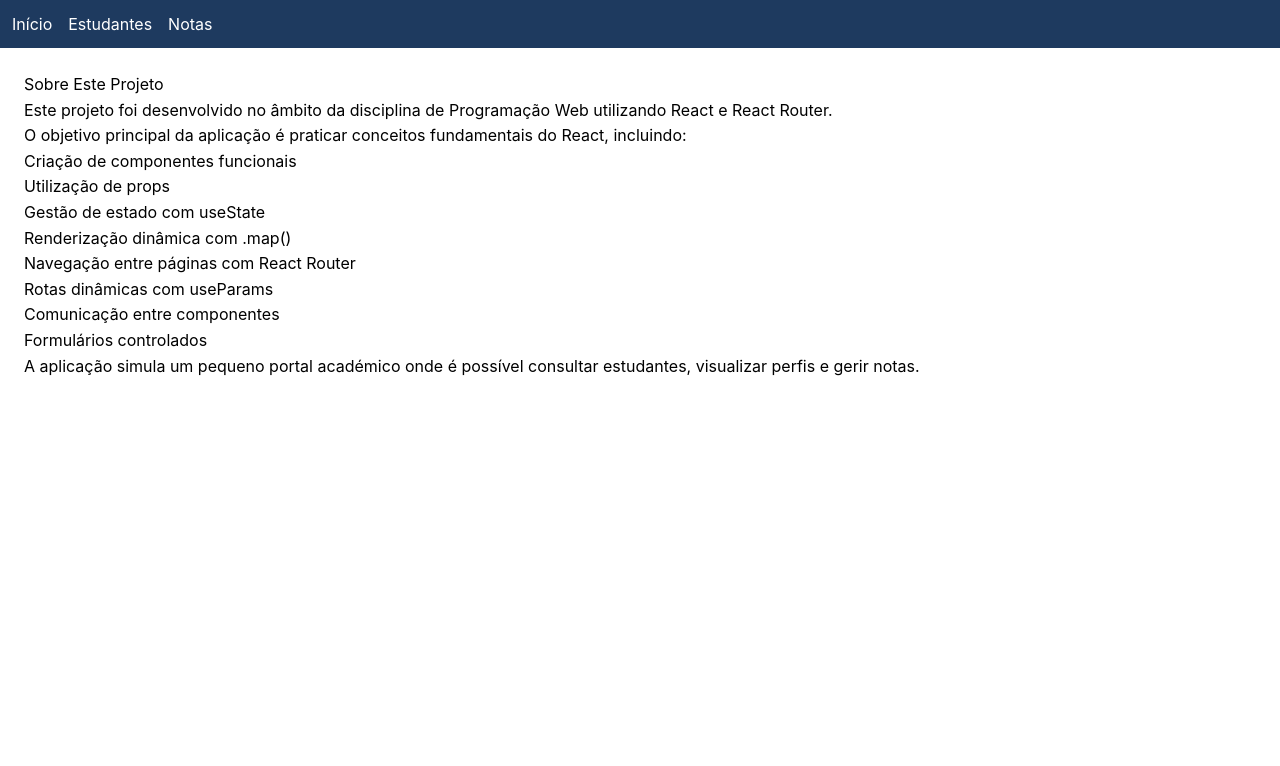
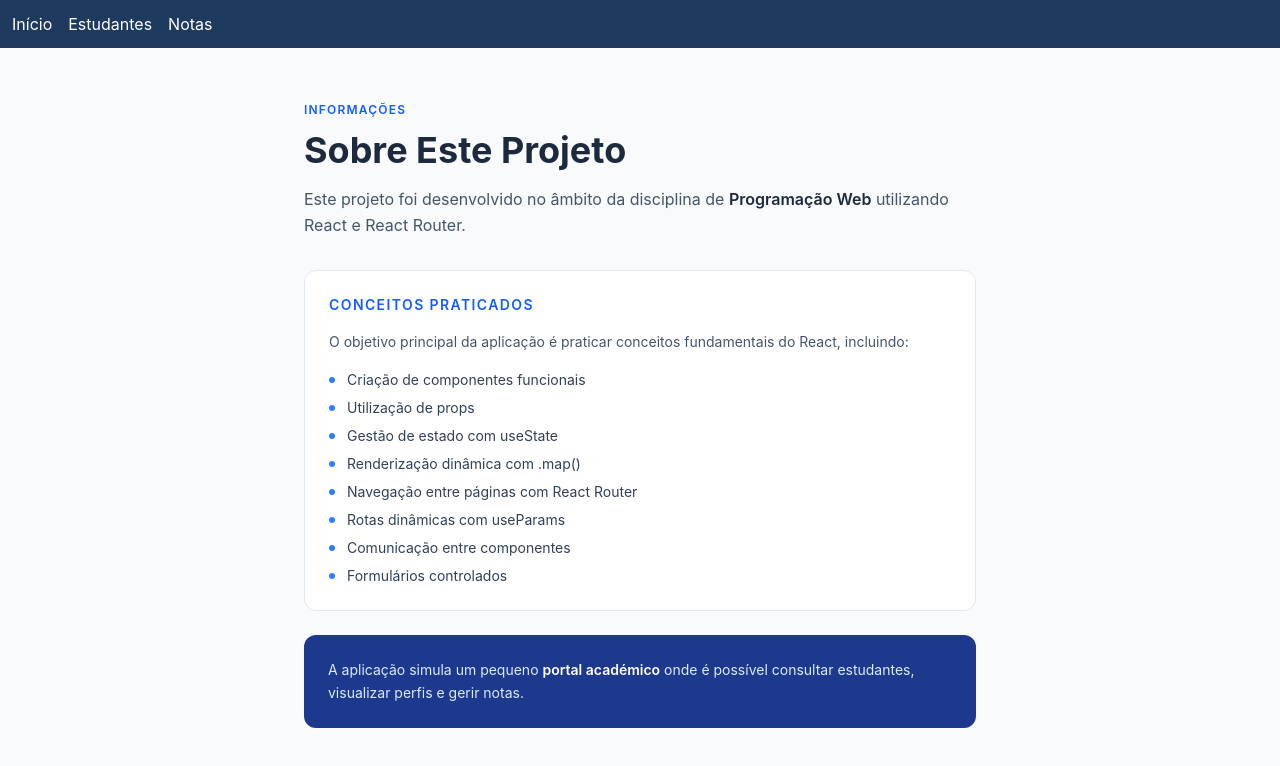
Before and after one commit to OBitencourt/ficha-react, a React (Vite) app: page /sobre in a window 1280 px wide. Shown: the top 766 px of the page. Built offline with nearby package versions, Linux system fonts and the light colour scheme.

Commit message:
style: Alternando estilizações de sobre.tsx

```diff
--- a/src/pages/Sobre.tsx
+++ b/src/pages/Sobre.tsx
@@ -1,41 +1,62 @@
-// src/pages/Sobre.tsx
+export default function Sobre() {
+  const conceitos = [
+    "Criação de componentes funcionais",
+    "Utilização de props",
+    "Gestão de estado com useState",
+    "Renderização dinâmica com .map()",
+    "Navegação entre páginas com React Router",
+    "Rotas dinâmicas com useParams",
+    "Comunicação entre componentes",
+    "Formulários controlados",
+  ];
 
-export default function Sobre() {
   return (
-    <main
-      style={{
-        padding: "24px",
-        lineHeight: "1.6",
-      }}
-    >
-      <h1>Sobre Este Projeto</h1>
+    <main className="min-h-screen bg-slate-50 px-6 py-12">
+      <div className="max-w-2xl mx-auto">
+        {/* Header */}
+        <div className="mb-8">
+          <span className="inline-block text-xs font-semibold tracking-widest text-blue-600 uppercase mb-3">
+            Informações
+          </span>
+          <h1 className="text-4xl font-bold text-slate-800 mb-4">
+            Sobre Este Projeto
+          </h1>
+          <p className="text-slate-600 leading-relaxed">
+            Este projeto foi desenvolvido no âmbito da disciplina de{" "}
+            <span className="font-semibold text-slate-800">Programação Web</span>{" "}
+            utilizando React e React Router.
+          </p>
+        </div>
 
-      <p>
-        Este projeto foi desenvolvido no âmbito da disciplina de
-        Programação Web utilizando React e React Router.
-      </p>
+        {/* Objetivo */}
+        <div className="bg-white border border-slate-200 rounded-xl p-6 mb-6">
+          <h2 className="text-sm font-semibold tracking-widest text-blue-600 uppercase mb-4">
+            Conceitos Praticados
+          </h2>
+          <p className="text-slate-600 mb-4 text-sm leading-relaxed">
+            O objetivo principal da aplicação é praticar conceitos fundamentais
+            do React, incluindo:
+          </p>
+          <ul className="space-y-2">
+            {conceitos.map((c) => (
+              <li key={c} className="flex items-center gap-3 text-sm text-slate-700">
+                <span className="w-1.5 h-1.5 rounded-full bg-blue-500 shrink-0" />
+                {c}
+              </li>
+            ))}
+          </ul>
+        </div>
 
-      <p>
-        O objetivo principal da aplicação é praticar conceitos
-        fundamentais do React, incluindo:
-      </p>
-
-      <ul>
-        <li>Criação de componentes funcionais</li>
-        <li>Utilização de props</li>
-        <li>Gestão de estado com useState</li>
-        <li>Renderização dinâmica com .map()</li>
-        <li>Navegação entre páginas com React Router</li>
-        <li>Rotas dinâmicas com useParams</li>
-        <li>Comunicação entre componentes</li>
-        <li>Formulários controlados</li>
-      </ul>
-
-      <p>
-        A aplicação simula um pequeno portal académico onde é
-        possível consultar estudantes, visualizar perfis e gerir
-        notas.
-      </p>
+        {/* Descrição */}
+        <div className="bg-blue-900 text-white rounded-xl p-6">
+          <p className="text-blue-100 leading-relaxed text-sm">
+            A aplicação simula um pequeno{" "}
+            <span className="font-semibold text-white">portal académico</span>{" "}
+            onde é possível consultar estudantes, visualizar perfis e gerir
+            notas.
+          </p>
+        </div>
+      </div>
     </main>
   );
 }
```
